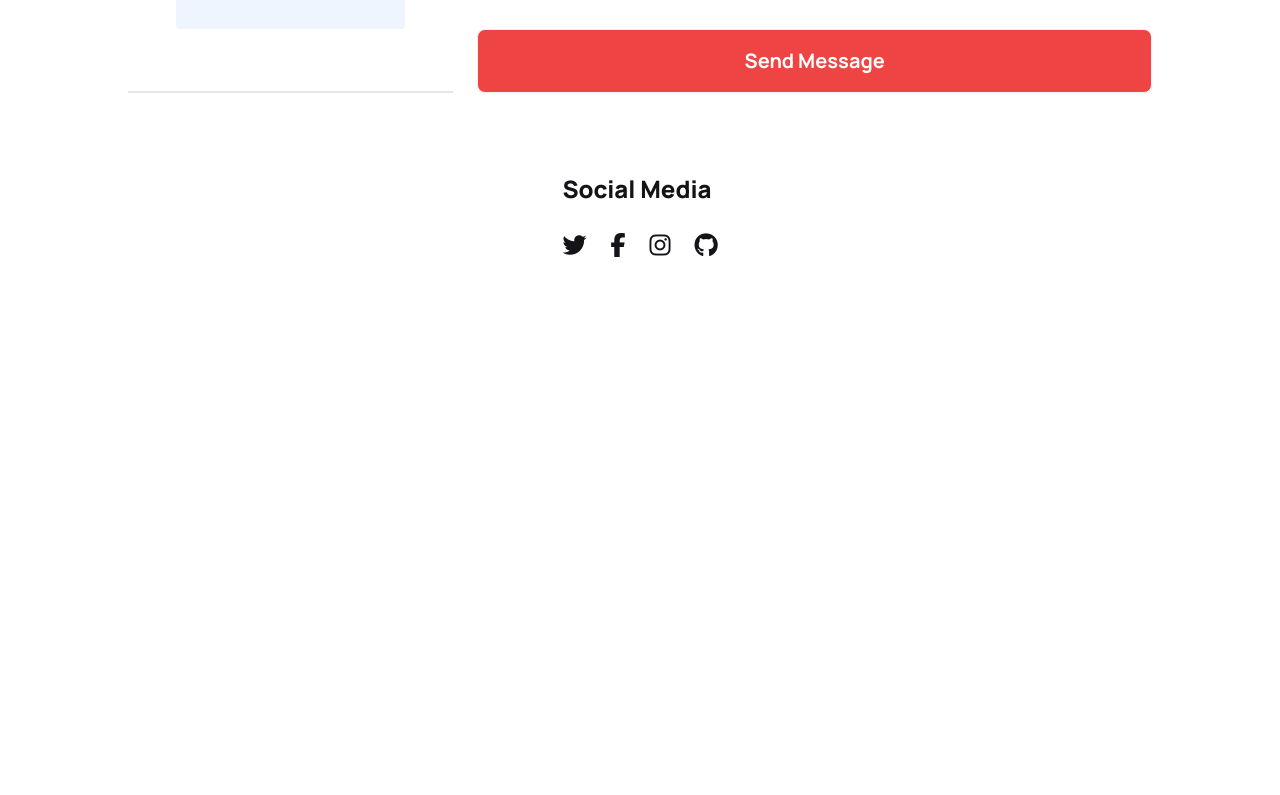
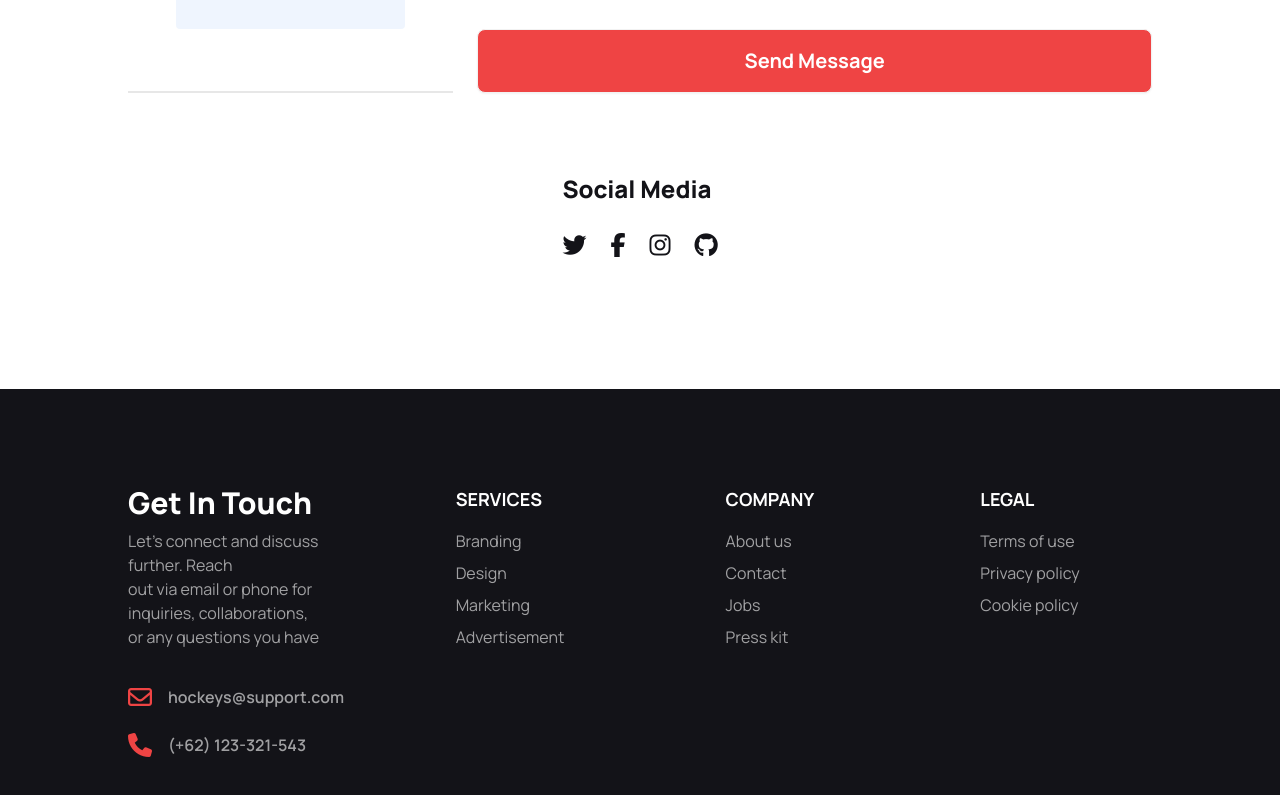
Before and after one commit to swadeshchisim/hockeys-with-daisyui, a plain HTML site: page index.html in a window 1280 px wide. Shown: the part 5967-6762 px from the top of the page. Before the commit the page ends 6260 px from the top, so only its background shows below. Drawn offline with nearby package versions, Linux system fonts and the light colour scheme.

Commit message:
hockeys-with-daisui is completed

```diff
--- a/index.html
+++ b/index.html
@@ -157,7 +157,7 @@
   <!-- header area ends here -->
 
   <!-- main section starts here -->
-  <main class="mx-5 lg:mx-32">
+  <main class="mx-5 lg:mx-32 mb-24">
     <!-- Professional hockeys club starts here -->
     <section class="my-24">
       <div class="border-t-[1px] border-b-[1px] border-dashed border-dark-color border-opacity-20 text-center py-8">
@@ -681,8 +681,41 @@
 
 
     <!-- footer area starts here -->
-    <footer class="font-manrope">
-
+    <footer class="footer px-10 lg:px-32 py-24 bg-dark-color text-white grid-cols-2 lg:grid-cols-4 justify-items-center">
+      <aside class="col-span-2 lg:col-auto">
+        <h4 class="text-3xl font-extrabold">Get In Touch</h4>
+        <p class="text-base mb-6 opacity-60">Let's connect and discuss further. Reach <br> out via email or phone for inquiries, collaborations, <br> or any questions you have</p>
+        <div>
+          <div class="flex items-center gap-4 mb-4">
+            <i class="fa-regular fa-envelope text-2xl text-red-500"></i>
+            <span class="font-semibold text-base opacity-60">hockeys@support.com</span>
+          </div>
+          <div class="flex items-center gap-4">
+            <i class="fa-solid fa-phone text-2xl text-red-500"></i>
+            <span class="font-semibold text-base opacity-60">(+62) 123-321-543</span>
+          </div>
+        </div>
+      </aside>
+      <nav>
+        <h6 class="footer-title text-lg opacity-100">Services</h6>
+        <a class="link link-hover text-base opacity-60">Branding</a>
+        <a class="link link-hover text-base opacity-60">Design</a>
+        <a class="link link-hover text-base opacity-60">Marketing</a>
+        <a class="link link-hover text-base opacity-60">Advertisement</a>
+      </nav>
+      <nav>
+        <h6 class="footer-title text-lg opacity-100">Company</h6>
+        <a class="link link-hover text-base opacity-60">About us</a>
+        <a class="link link-hover text-base opacity-60">Contact</a>
+        <a class="link link-hover text-base opacity-60">Jobs</a>
+        <a class="link link-hover text-base opacity-60">Press kit</a>
+      </nav>
+      <nav class="col-span-2 lg:col-auto">
+        <h6 class="footer-title text-lg opacity-100">Legal</h6>
+        <a class="link link-hover text-base opacity-60">Terms of use</a>
+        <a class="link link-hover text-base opacity-60">Privacy policy</a>
+        <a class="link link-hover text-base opacity-60">Cookie policy</a>
+      </nav>
     </footer>
   <!-- footer area ends here -->
 
```
